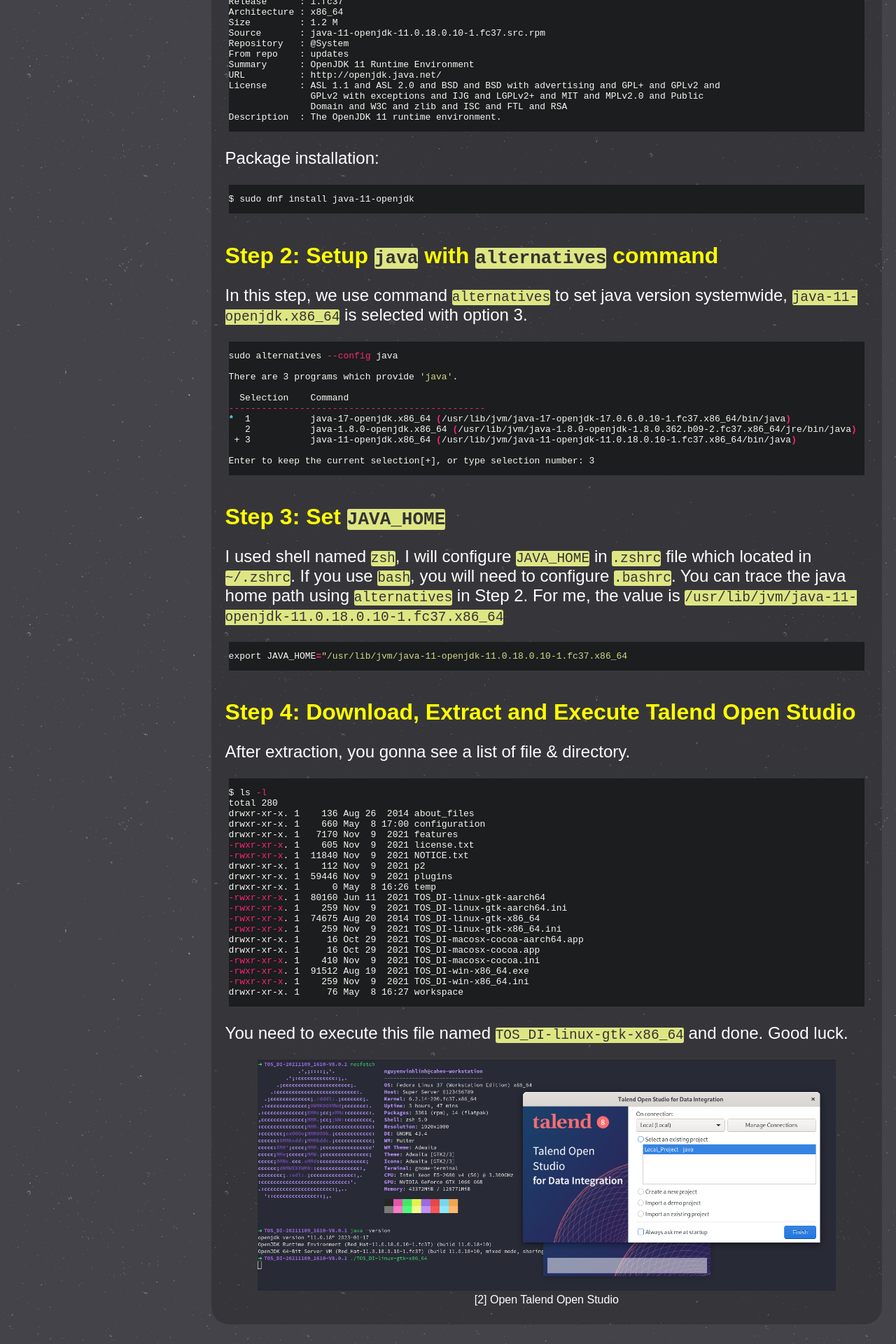
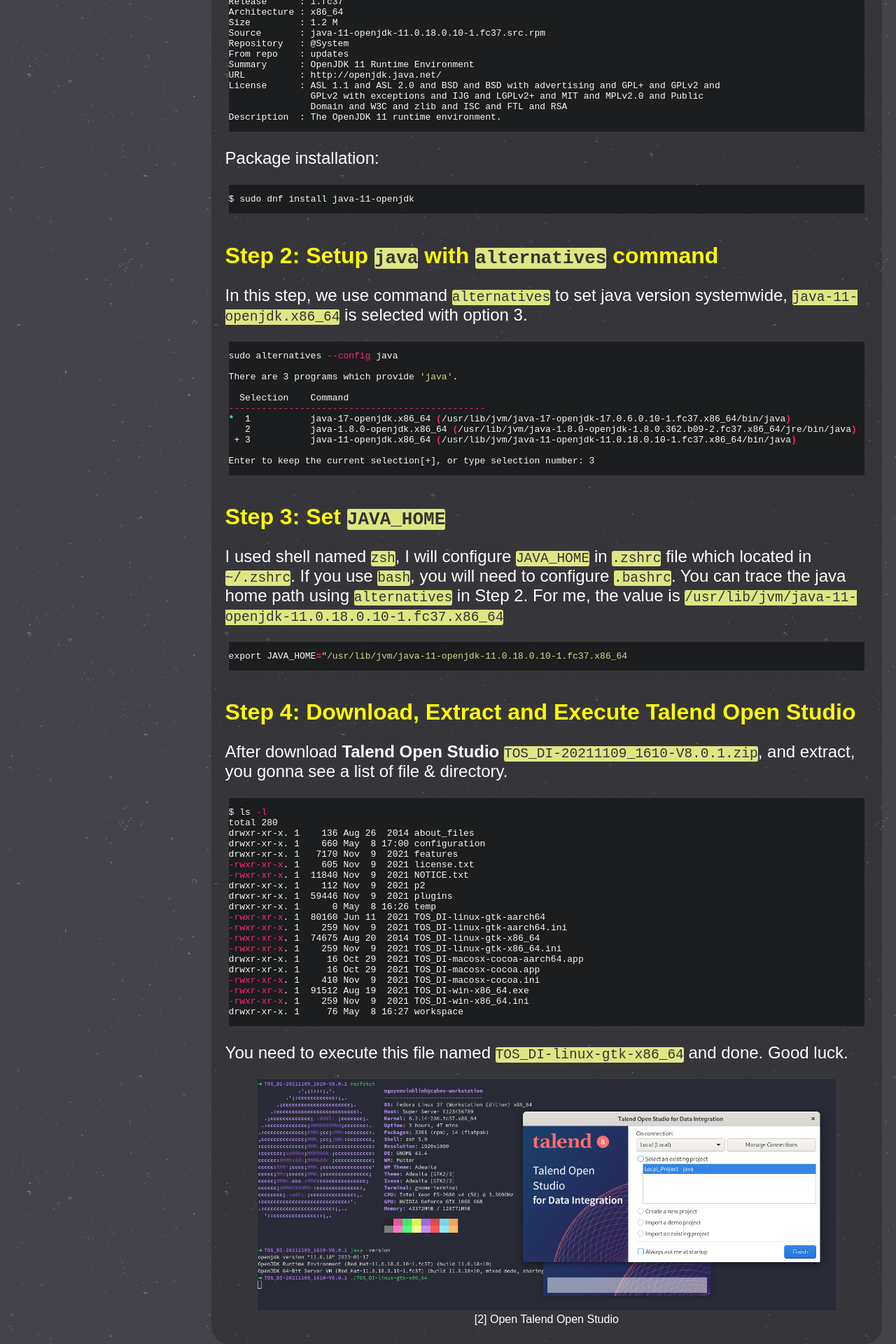
Before and after one commit to nguyenvinhlinh/nguyenvinhlinh.github.io, a Jekyll site: the page built from _posts/2023-05-08-How-to-install-Talend-Open-Studio-on-Fedora-38.md, in a window 1280 px wide. Shown: the part 1038-2958 px from the top of the page at 70% size. Built offline with Jekyll 4.4.1, drawn with Linux system fonts in a browser that asks for light colours; comment, search, counter and statistics services are not loaded.

Commit message:
add version

```diff
--- a/_posts/2023-05-08-How-to-install-Talend-Open-Studio-on-Fedora-38.md
+++ b/_posts/2023-05-08-How-to-install-Talend-Open-Studio-on-Fedora-38.md
@@ -73,8 +73,9 @@
 {% endhighlight %}
 
 # Step 4: Download, Extract and Execute **Talend Open Studio**
-After extraction, you gonna see a list of file & directory.
+After download **Talend Open Studio** `TOS_DI-20211109_1610-V8.0.1.zip`, and extract, you gonna see a list of file & directory.
 {% highlight sh %}
+
 $ ls -l
 total 280
 drwxr-xr-x. 1    136 Aug 26  2014 about_files
```
